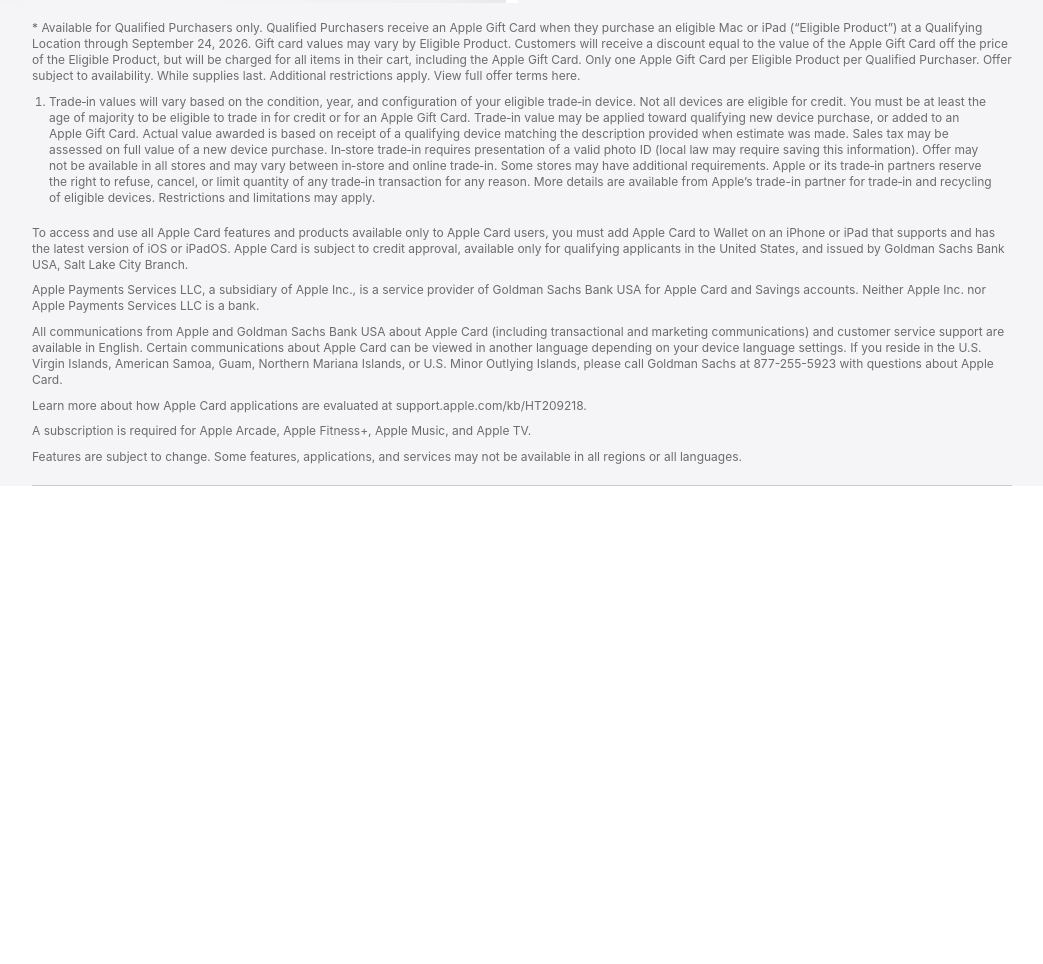
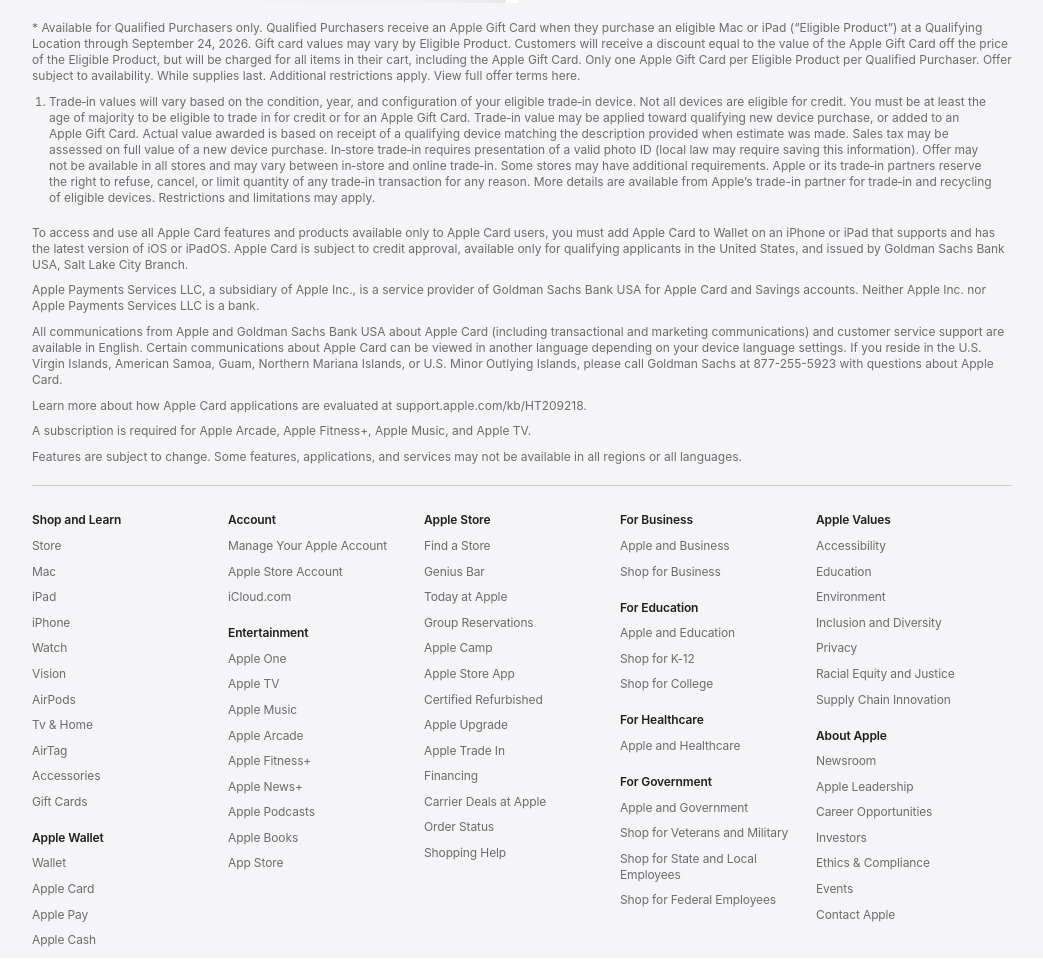
Before and after one commit to muhammad-waqas99/apple-homepage-clone, a plain HTML site: page index.html in a window 1280 px wide. Shown: the part 3885-4849 px from the top of the page, without its empty margins (118-1161 px from the left). Before the commit the page ends 4371 px from the top, so only its background shows below. Drawn offline with Linux system fonts and the light colour scheme.

Commit message:
feat: add Apple footer links section

```diff
--- a/index.html
+++ b/index.html
@@ -226,7 +226,142 @@
   </section>
 
 
+<section class="footerLinks">
 
+  <div class="linksWrapper">
+    <h3>Shop and Learn</h3>
+    <ul>
+ <li>Store</li>
+ <li>Mac</li>
+ <li>iPad</li>
+ <li>iPhone</li>
+ <li>Watch</li>
+ <li>Vision</li>
+ <li>AirPods</li>
+ <li>Tv & Home</li>
+ <li>AirTag</li>
+ <li>Accessories</li>
+ <li>Gift Cards</li>
+    </ul>
+
+
+    <div class="footerBottomLinks">
+       <h3>Apple Wallet</h3>
+       <ul>
+        <li>Wallet</li>
+        <li>Apple Card</li>
+        <li>Apple Pay</li>
+        <li>Apple Cash</li>
+
+       </ul>
+    </div>
+  </div>
+  <div class="linksWrapper">
+  <h3>Account</h3>
+  <ul>
+    <li>Manage Your Apple Account</li>
+    <li>Apple Store Account</li>
+    <li>iCloud.com</li>
+  </ul>
+
+  <div class="footerBottomLinks">
+    <h3>Entertainment</h3>
+    <ul>
+      <li>Apple One</li>
+      <li>Apple TV</li>
+      <li>Apple Music</li>
+      <li>Apple Arcade</li>
+      <li>Apple Fitness+</li>
+      <li>Apple News+</li>
+      <li>Apple Podcasts</li>
+      <li>Apple Books</li>
+      <li>App Store</li>
+    </ul>
+  </div>
+</div>
+
+<div class="linksWrapper">
+  <h3>Apple Store</h3>
+  <ul>
+    <li>Find a Store</li>
+    <li>Genius Bar</li>
+    <li>Today at Apple</li>
+    <li>Group Reservations</li>
+    <li>Apple Camp</li>
+    <li>Apple Store App</li>
+    <li>Certified Refurbished</li>
+    <li>Apple Upgrade</li>
+    <li>Apple Trade In</li>
+    <li>Financing</li>
+    <li>Carrier Deals at Apple</li>
+    <li>Order Status</li>
+    <li>Shopping Help</li>
+  </ul>
+</div>
+
+<div class="linksWrapper">
+  <h3>For Business</h3>
+  <ul>
+    <li>Apple and Business</li>
+    <li>Shop for Business</li>
+  </ul>
+
+  <div class="footerBottomLinks">
+    <h3>For Education</h3>
+    <ul>
+      <li>Apple and Education</li>
+      <li>Shop for K-12</li>
+      <li>Shop for College</li>
+    </ul>
+  </div>
+
+  <div class="footerBottomLinks">
+    <h3>For Healthcare</h3>
+    <ul>
+      <li>Apple and Healthcare</li>
+    </ul>
+  </div>
+
+  <div class="footerBottomLinks">
+    <h3>For Government</h3>
+    <ul>
+      <li>Apple and Government</li>
+      <li>Shop for Veterans and Military</li>
+      <li>Shop for State and Local Employees</li>
+      <li>Shop for Federal Employees</li>
+    </ul>
+  </div>
+</div>
+
+<div class="linksWrapper">
+  <h3>Apple Values</h3>
+  <ul>
+    <li>Accessibility</li>
+    <li>Education</li>
+    <li>Environment</li>
+    <li>Inclusion and Diversity</li>
+    <li>Privacy</li>
+    <li>Racial Equity and Justice</li>
+    <li>Supply Chain Innovation</li>
+  </ul>
+  <div class="footerBottomLinks">
+  <h3>About Apple</h3>
+  <ul>
+    <li>Newsroom</li>
+    <li>Apple Leadership</li>
+    <li>Career Opportunities</li>
+    <li>Investors</li>
+    <li>Ethics & Compliance</li>
+    <li>Events</li>
+    <li>Contact Apple</li>
+  </ul>
+  </div>
+</div>
+
+
+
+
+</section>
 
 </footer>
   </body>
--- a/style.css
+++ b/style.css
@@ -339,3 +339,46 @@
     padding: 0 17px;
 
 }
+
+.footerLinks{
+        font-size: 12px;
+    line-height: 1.3333733333;
+    font-weight: 400;
+    letter-spacing: -0.01em;
+    font-family: "SF Pro Text", "Myriad Set Pro", "SF Pro Icons", "Apple Legacy Chevron", "Helvetica Neue", "Helvetica", "Arial", sans-serif;
+    display: flex;
+    max-width: 980px;
+    padding-top: 20px;
+    align-items: flex-start;
+    margin: 6px auto;
+    justify-content: center;
+}
+.linksWrapper{
+    flex-basis: 25%;
+
+
+}
+.linksWrapper ul{
+
+    list-style-type: none;
+        margin-inline-end: 20px;
+
+}
+.linksWrapper ul li{
+    margin-bottom: 0.8em;
+}
+.linksWrapper h3{
+    color: rgba(0, 0, 0, 0.88);
+    font-size: 12px;
+    line-height: 1.3333733333;
+
+    letter-spacing: -0.01em;
+    font-family: "SF Pro Text", "Myriad Set Pro", "SF Pro Icons", "Apple Legacy Chevron", "Helvetica Neue", "Helvetica", "Arial", sans-serif;
+    font-weight: 600;
+    margin-bottom: .8em;
+    margin-inline-end: 20px;
+}
+
+.footerBottomLinks{
+    margin-top: 20px;
+}
```
